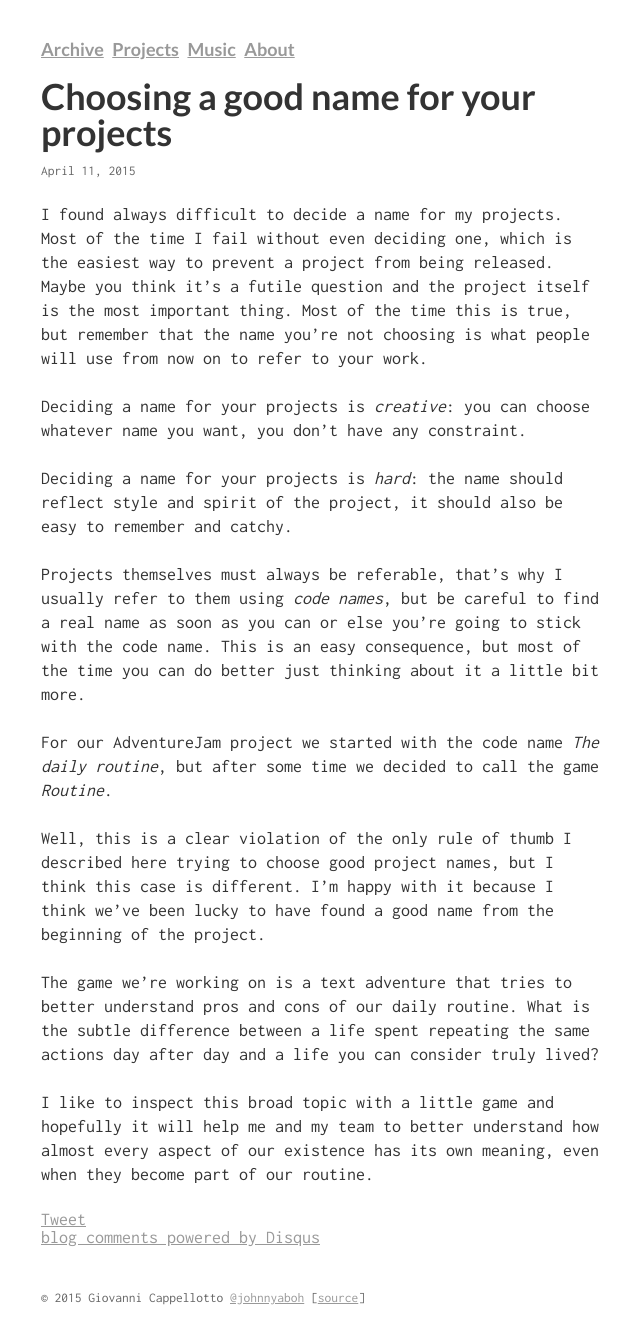
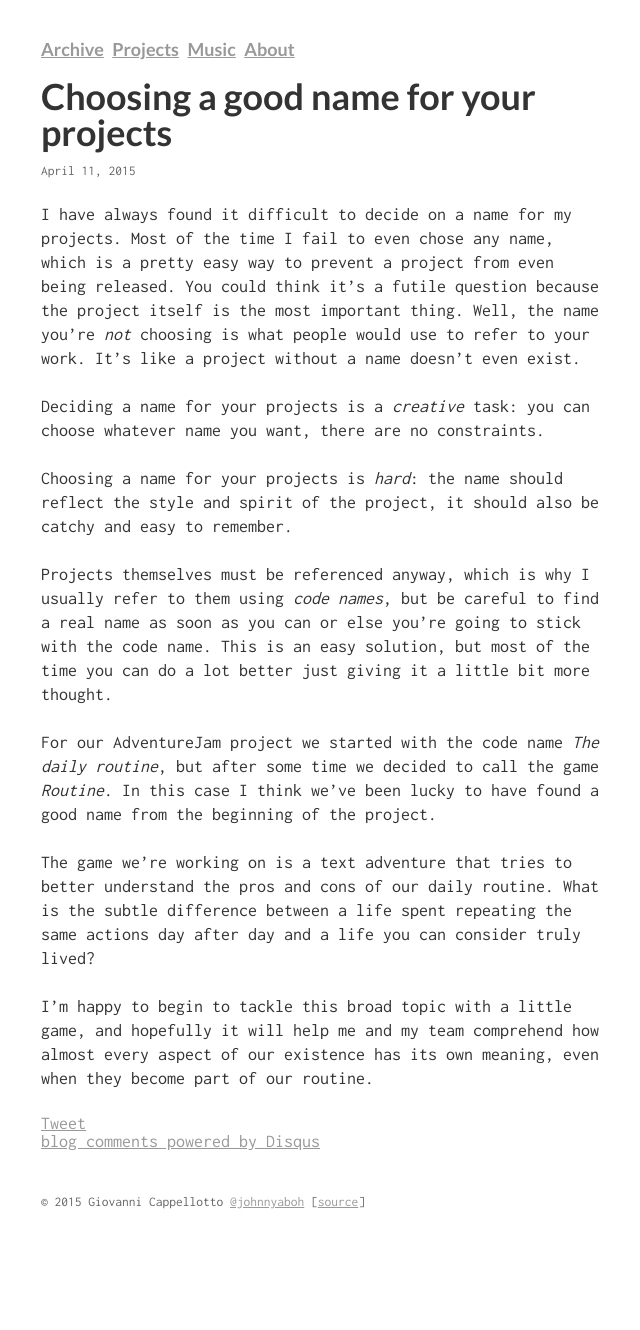
Before and after one commit to curlybracketshq/giovanni.curlybrackets.it, a Jekyll site: the page built from adventure-jam/_posts/2015-04-11-choosing-a-good-name-for-your-projects.markdown, in a window 1280 px wide. Shown: the whole page, without its empty margins (319-959 px from the left). Built offline with Jekyll 4.4.1, drawn with Linux system fonts in a browser that asks for light colours; comment, search, counter and statistics services are not loaded; after the commit the page ends 1234 px from its top, so only the background shows below that.

Commit message:
Review
Thanks @campoverdi

```diff
--- a/adventure-jam/_posts/2015-04-11-choosing-a-good-name-for-your-projects.markdown
+++ b/adventure-jam/_posts/2015-04-11-choosing-a-good-name-for-your-projects.markdown
@@ -3,38 +3,34 @@ title: Choosing a good name for your projects
 layout: post
 ---
 
-I found always difficult to decide a name for my projects. Most of the time I
-fail without even deciding one, which is the easiest way to prevent a project
-from being released. Maybe you think it's a futile question and the project
-itself is the most important thing. Most of the time this is true, but remember
-that the name you're not choosing is what people will use from now on to refer
-to your work.
+I have always found it difficult to decide on a name for my projects. Most of
+the time I fail to even chose any name, which is a pretty easy way to prevent a
+project from even being released. You could think it's a futile question
+because the project itself is the most important thing. Well, the name you're
+*not* choosing is what people would use to refer to your work. It's like a
+project without a name doesn't even exist.
 
-Deciding a name for your projects is *creative*: you can choose whatever name
-you want, you don't have any constraint.
+Deciding a name for your projects is a *creative* task: you can choose whatever
+name you want, there are no constraints.
 
-Deciding a name for your projects is *hard*: the name should reflect style and
-spirit of the project, it should also be easy to remember and catchy.
+Choosing a name for your projects is *hard*: the name should reflect the style
+and spirit of the project, it should also be catchy and easy to remember.
 
-Projects themselves must always be referable, that's why I usually refer to
+Projects themselves must be referenced anyway, which is why I usually refer to
 them using *code names*, but be careful to find a real name as soon as you can
-or else you're going to stick with the code name. This is an easy consequence,
-but most of the time you can do better just thinking about it a little bit
-more.
+or else you're going to stick with the code name. This is an easy solution, but
+most of the time you can do a lot better just giving it a little bit more
+thought.
 
 For our AdventureJam project we started with the code name *The daily routine*,
-but after some time we decided to call the game *Routine*.
-
-Well, this is a clear violation of the only rule of thumb I described here
-trying to choose good project names, but I think this case is different. I'm
-happy with it because I think we've been lucky to have found a good name from
-the beginning of the project.
+but after some time we decided to call the game *Routine*. In this case I think
+we've been lucky to have found a good name from the beginning of the project.
 
 The game we're working on is a text adventure that tries to better understand
-pros and cons of our daily routine. What is the subtle difference between a
+the pros and cons of our daily routine. What is the subtle difference between a
 life spent repeating the same actions day after day and a life you can consider
 truly lived?
 
-I like to inspect this broad topic with a little game and hopefully it will
-help me and my team to better understand how almost every aspect of our
-existence has its own meaning, even when they become part of our routine.
+I'm happy to begin to tackle this broad topic with a little game, and hopefully
+it will help me and my team comprehend how almost every aspect of our existence
+has its own meaning, even when they become part of our routine.
```
